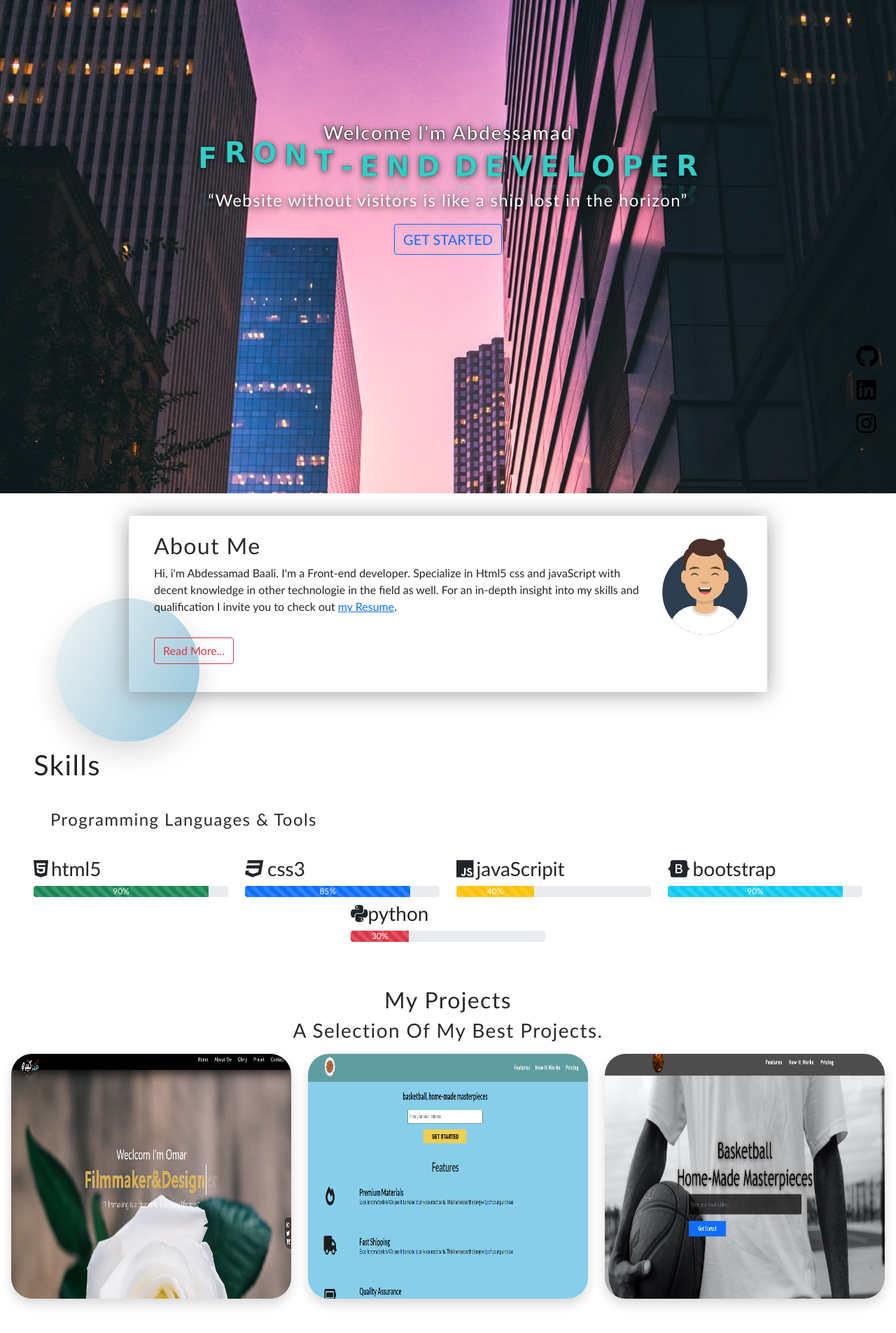
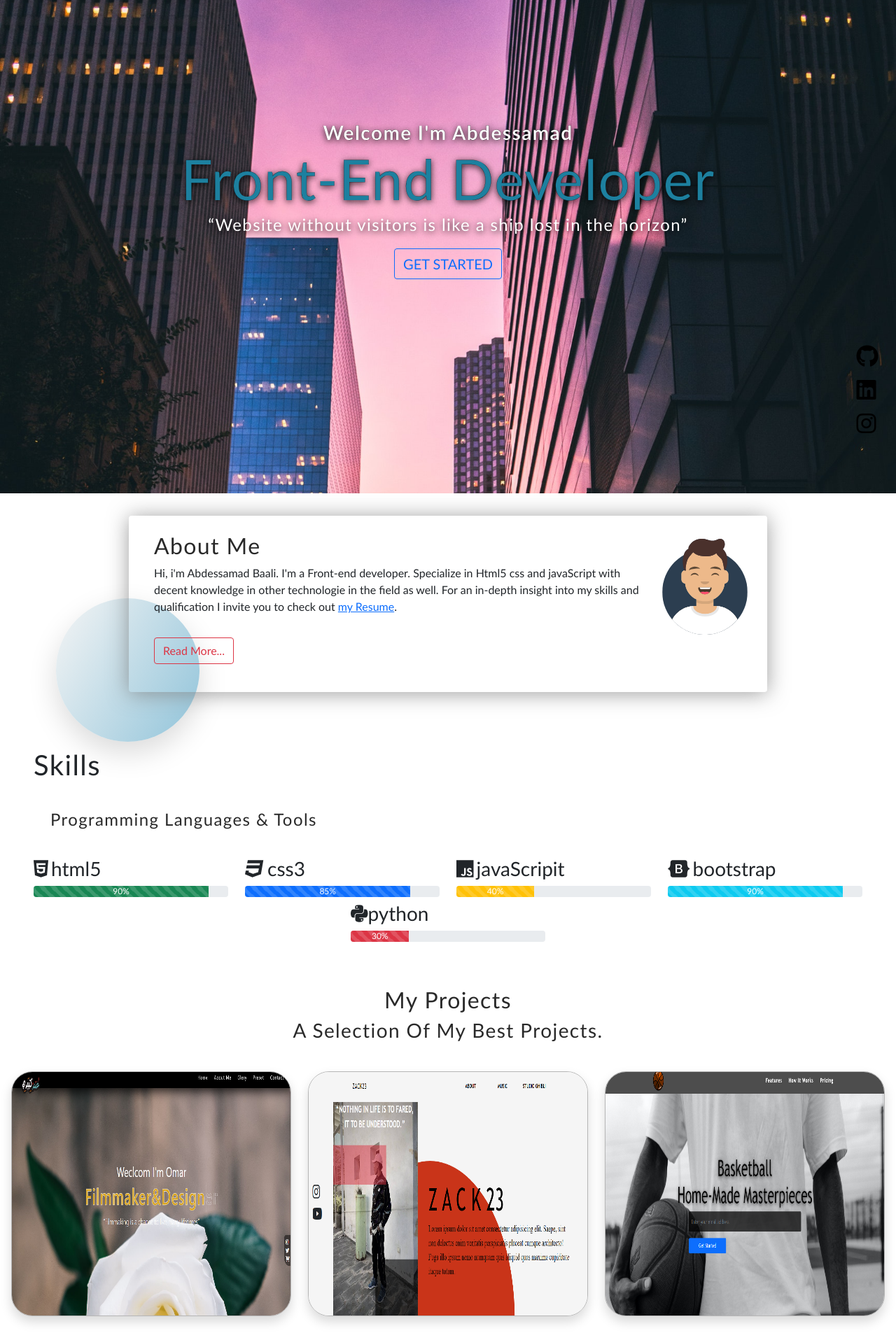
Before and after one commit to AbdessamadBaali/my-Portfolio, a PHP site: page / in a window 1280 px wide. Shown: the part 55-1960 px from the top of the page at 70% size. Run offline with PHP 8.4, Linux system fonts and the light colour scheme.

Commit message:
my portfolio

```diff
--- a/index.html
+++ b/index.html
@@ -46,31 +46,9 @@
             <div id="home">
                 <!-- <video src="videos/bgvideo.mp4" loop muted autoplay></video> -->
                 <div class="content-home">
-                   <h2 class="text-white fs-3">welcome i'm Abdessamad</h2>
-                    <!-- <h1 class=" display-1">Front-end developer</h1> -->
-                    <div class="waviy fs-1">
-                        <span style="--i:1">f</span>
-                        <span style="--i:2">r</span>
-                        <span style="--i:3">o</span>
-                        <span style="--i:4">n</span>
-                        <span style="--i:5">t</span>
-                        <span style="--i:6">-</span>
-                        <span style="--i:7">e</span>
-                        <span style="--i:8">n</span>
-                        <span style="--i:9">d</span>
-                        <span style="--i:10"> </span>
-                        <span style="--i:11">d</span>
-                        <span style="--i:12">e</span>
-                        <span style="--i:13">v</span>
-                        <span style="--i:14">e</span>
-                        <span style="--i:15">l</span>
-                        <span style="--i:16">o</span>
-                        <span style="--i:17">p</span>
-                        <span style="--i:18">e</span>
-                        <span style="--i:19">r</span>
-
-                    </div>
-                    <q class="fw-lighter text-white fs-4 text-center">Website without visitors is like a ship lost in the horizon</q>
+                   <h2 class=" fs-3">welcome i'm Abdessamad</h2>
+                    <h1 class=" display-1 ">Front-end developer</h1>
+                    <q class="fw-lighter fs-4 text-center">Website without visitors is like a ship lost in the horizon</q>
                     <a class="btn btn-outline-primary fs-5 text-uppercase mt-3" href="#">get started</a>
                 </div>
                 <div class="social-media">
@@ -172,21 +150,21 @@
         <section id="big-projects" class="container-fuild  p-3 text-center" >
             <h2 class="h2">my projects</h2>
             <h3 class="mb-3">a selection of my best projects.</h3>
-            <div class="row row-cols-md-3 row-cols-lg-3">
+            <div class="row row-cols-sm-2 row-cols-md-2 row-cols-lg-3 ">
                 <!-- the first project -->
-                <div>
+                <div class="project">
                     <a href="https://omarkabiri2.netlify.app" target="_blanck">
                         <img class="project-one shadow" src="images/projectOmar.png" alt="image of the project">
                     </a>
                 </div>
                 <!-- the second project -->
-                <div>
+                <div class="project">
                     <a href="">
-                        <img class="project-one shadow" src="images/store of basketball.png" alt="">
+                        <img class="project-one shadow" src="images/zack.png" alt="">
                     </a>
                 </div>
                 <!-- the second project -->
-                <div>
+                <div class="project">
                     <a href="">
                         <img class="project-one shadow" src="images/store.png" alt="">
                     </a>
@@ -197,8 +175,7 @@
         <section id="other" class="container-fluid pb-5 ">
             <h2 class="h2 m-5">other cool stuff</h2>
             <div class="container-fluid">
-                <div class="other-stuff d-flex flex-wrap  justify-content-center " >
-                    <!-- card one -->
+                <div class="row row-cols-sm-2 row-cols-md-2 row-cols-lg-3 justify-content-center">                    <!-- card one -->
                     <div class="card shadow ">
                         <img src="images/jsDocumentation.png" class="img-fuild " alt="photo of the projoct javaScripit">
                         <div class="card-body">
@@ -226,16 +203,6 @@
                           <p class="fs-6">this is a form for inprove the platform.</p>
                           <a href="#" class="btn btn-outline-primary">vieus</a>
                           <a  class="btn btn-outline-primary"  href="https://github.com/AbdessamadBaali/form" target="_blank"> <i class="fab fa-github fa"></i>github</a>
-                        </div>
-                    </div>
-
-                    <div class="card shadow " >
-                        <img src="/images/store of basketball.png"  class="card-img-top" alt="photo of the projoct store of basketball">
-                        <div class="card-body">
-                          <h5 class="fs-5">store of basketball</h5>
-                          <p class="fs-6">this project about store of basketball</p>
-                          <a href="#" class="btn btn-outline-primary">vieus</a>
-                          <a  class="btn btn-outline-primary" href="https://github.com/AbdessamadBaali/stor-of-basketball"  target="_blank"> <i class="fab fa-github fa"></i>github</a>
                         </div>
                     </div>
 
--- a/styles/style.css
+++ b/styles/style.css
@@ -89,6 +89,7 @@ main {
     background-repeat: no-repeat;
     background-size: cover;
 }
+
  /* main #home video{
     object-fit: fill;
     width: 100%;
@@ -107,35 +108,15 @@ main #home .content-home {
     position: absolute;
     top: 30%;
 }
-.content-home h2,.content-home q{
+.content-home h1,.content-home h2,.content-home q{
     margin: 0;
     letter-spacing: 1.4px;
-    -webkit-text-stroke: .5px  #000;
+    color: #fff;
+    -webkit-text-stroke: .2px  #000;
     text-shadow: 0 2px 10px rgba(0, 0, 0, 0.884);
 }
-.waviy {
-    position: relative;
-    -webkit-box-reflect: below -20px linear-gradient(transparent, rgba(0,0,0,.2));
-  }
-  .waviy span {
-    font-family: 'Alfa Slab One', cursive;
-    font-weight: bold;
-    position: relative;
-    display: inline-block;
-    color: rgb(49, 206, 198);
-    -webkit-text-stroke: .2px  #000;
-    text-shadow: 0 2px 10px rgba(0, 0, 0, 0.664);
-    text-transform: uppercase;
-    animation: waviy 2s infinite;
-    animation-delay: calc(.1s * var(--i));
-  }
-  @keyframes waviy {
-    0%,20%,40%,60%,100% {
-      transform: translateY(0)
-    }
-    20% {transform: translateY(-20px) }
-  }
-main #home .content-home q {   -webkit-text-stroke: 0px;}
+.content-home h1{ color: #1D809F;}
+main #home .content-home q {  -webkit-text-stroke: 0px;}
 main #home .social-media{
     display: flex;
     flex-direction: column;
@@ -191,12 +172,15 @@ main #home .social-media a i:hover{
 #skills  .row  i{   margin: 10px 0;}
 /*===============projects style section =================*/
 #big-projects {
-
     margin: 0!important;
+}
+#big-projects  .row > .project {
+    margin: 25px 0;
 }
 #big-projects> div .project-one {
     width: 100%;
     height: 350px;
+    border: 1px solid #00000049;
     border-radius: 30px;
     transition: 0.4s ease all;
 }
@@ -216,7 +200,12 @@ main #home .social-media a i:hover{
 .card img{height: 180px;}
 .card .card-body {  flex: 0 0 0;}
 #services {
-    background-color: #1a595d80;
+
+    background: linear-gradient(13deg,
+    rgba(34,193,195,1) 0%,
+    rgba(102,190,152,1) 36%,
+    rgb(147, 181, 197) 100%
+      );
 }
 #services .container {
     text-align: center;
@@ -277,8 +266,11 @@ main #home .social-media a i:hover{
     display: flex;
     justify-content: center;
     background-color: #000800;
+    clip-path: polygon(24% 1%, 70% 6%, 100% 0, 100% 100%, 100% 100%, 100% 100%, 0 100%, 0 11%);
+
 }
 .footer .social-link {
+
     display: flex;
     justify-content: center;
     align-items: center;
```
Also changed, not shown: images/zack.png (added).
